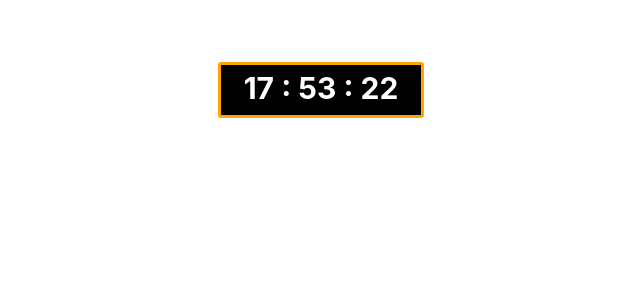
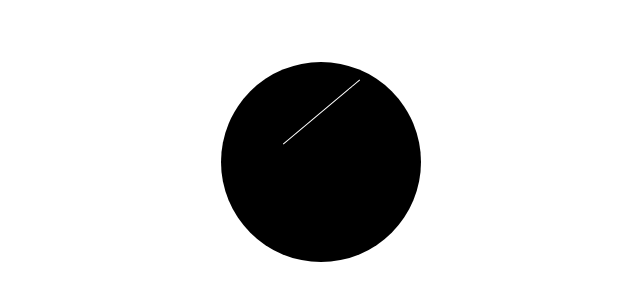
Before and after one commit to MaksLeseu/Studies-React, a React (Create React App) app: page / in a window 1280 px wide. Shown: the part 138-438 px from the top of the page, without its empty margins (319-959 px from the left). Built offline with nearby package versions, Linux system fonts and the light colour scheme.

Commit message:
change clock two

```diff
--- a/src/Clock/Clock.module.css
+++ b/src/Clock/Clock.module.css
@@ -4,7 +4,8 @@
     justify-content: center;
 }
 
-.container {
+
+.container_digital {
     width: 200px;
     height: 50px;
     background-color: black;
@@ -12,7 +13,7 @@
     border-radius: 3px;
 }
 
-.time {
+.time_digital {
     display: flex;
     justify-content: center;
     align-items: center;
@@ -21,3 +22,19 @@
     font-weight: 700;
     color: white;
 }
+
+
+.container_pointer {
+    width: 200px;
+    height: 200px;
+    border-radius: 50%;
+    background-color: black;
+}
+
+.arrow {
+    margin: 0 auto;
+    width: 1px;
+    height: 100px;
+    background-color: white;
+    transform: rotate(50deg);
+}
--- a/src/Clock/Clock.tsx
+++ b/src/Clock/Clock.tsx
@@ -1,5 +1,7 @@
 import React, {useEffect, useState} from "react";
 import s from './Clock.module.css'
+import {ClockDigital} from "./ClockDigital";
+import {ClockPointer} from "./ClockPointer";
 
 
 export const Clock = () => {
@@ -20,11 +22,8 @@ export const Clock = () => {
 
     return (
         <div className={s.clock}>
-            <div className={s.container}>
-                <span className={s.time}>
-                    {time}
-                </span>
-            </div>
+            {/*<ClockDigital time={time} />*/}
+            <ClockPointer />
         </div>
     )
 }
--- /dev/null
+++ b/src/Clock/ClockDigital.tsx
@@ -0,0 +1,13 @@
+import React from "react";
+import s from "./Clock.module.css";
+
+
+export const ClockDigital = (props: any) => {
+    return (
+        <div className={s.container_digital}>
+                <span className={s.time_digital}>
+                    {props.time}
+                </span>
+        </div>
+    )
+}
--- /dev/null
+++ b/src/Clock/ClockPointer.tsx
@@ -0,0 +1,11 @@
+import React from "react";
+import s from './Clock.module.css'
+
+
+export const ClockPointer = () => {
+    return (
+        <div className={s.container_pointer}>
+            <div className={s.arrow}>s</div>
+        </div>
+    )
+}
```
